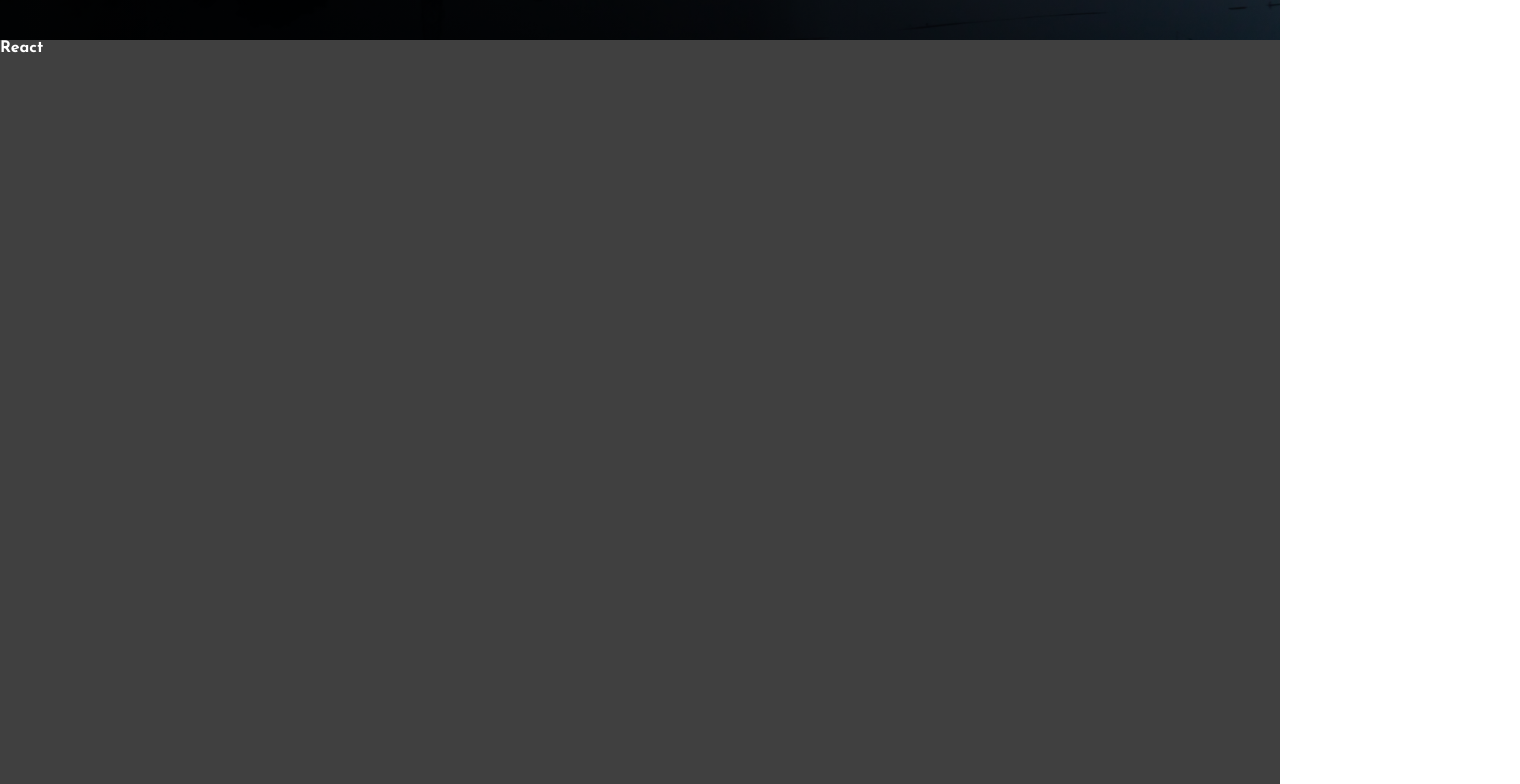
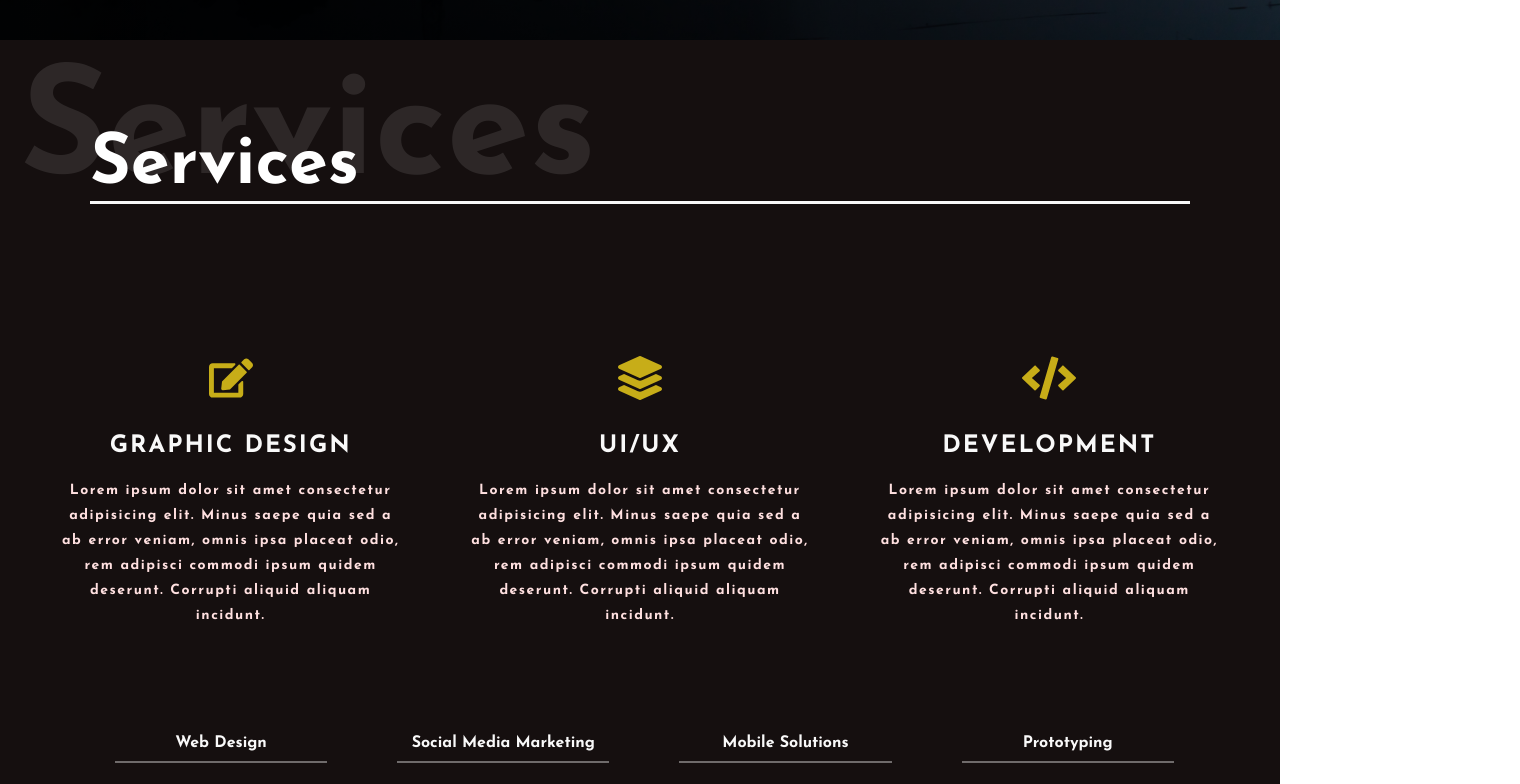
Before and after one commit to Nirushana/hypekodelabs-website, a React (Create React App) app: page / in a window 1280 px wide. Shown: the part 760-1544 px from the top of the page, 1520 px wide, since content can reach past the window. Built offline with nearby package versions, Linux system fonts and the light colour scheme.

Commit message:
ServiceSection

```diff
--- a/public/index.html
+++ b/public/index.html
@@ -24,7 +24,7 @@
       work correctly both with client-side routing and a non-root public URL.
       Learn how to configure a non-root public URL by running `npm run build`.
     -->
-    <title>React App</title>
+    <title>HypeKodeLabs</title>
     <link rel="preconnect" href="https://fonts.googleapis.com" />
     <link rel="preconnect" href="https://fonts.gstatic.com" crossorigin />
     <link
--- a/src/App.js
+++ b/src/App.js
@@ -2,7 +2,7 @@ import React from "react";
 import { BrowserRouter as Router } from 'react-router-dom';
 import Hero from './HeroSection'
 import { GlobalStyle } from "./GlobaleStyles";
-import Service from './ServiceSection';
+import Services from './ServiceSection';
 import About from './AboutSection';
 
 function App() {
@@ -10,7 +10,7 @@ function App() {
     <Router>
       <GlobalStyle />
       <Hero />
-      <Service />
+      <Services />
       <About />
     </Router>
   );
--- a/src/Navbar/NavbarElements.js
+++ b/src/Navbar/NavbarElements.js
@@ -3,7 +3,7 @@ import { FaBars } from "react-icons/fa";
 
 export const Wrapper = styled.div`
   display: flex;
-  padding: 10px 40px;
+  padding: 20px 40px;
   justify-content: space-between;
   width: 100%;
 `;
@@ -28,7 +28,6 @@ export const NavItem = styled.li`
     color: #f9f9f9;
     text-decoration: none;
     text-transform: uppercase;
-    font-family: "Audiowide", sans-serif;
     font-size: 16px;
   }
 
@@ -62,7 +61,6 @@ export const NavItem = styled.li`
 export const Logo = styled.div`
   color: #f9f9f9;
   padding: 16px 0 5px;
-  font-family: "Audiowide", sans-serif;
   font-size: 20px;
 `;
 
@@ -78,7 +76,4 @@ export const Bars = styled(FaBars)`
     margin-top: 10px;
     color: #f9f9f9;
   }
-
-
-
 `;
--- a/src/ServiceSection/ServiceStyle.js
+++ b/src/ServiceSection/ServiceStyle.js
@@ -1,8 +1,146 @@
 import styled from "styled-components";
 
-export const ServiceSection = styled.section`
+export const ServiceContainer = styled.div`
   width: 100%;
-  height: 100vh;
-  background: #404040;
-  color: white;
+  min-height: 100vh;
+  background: #150f0f;
+  color: #fff;
+  display: flex;
+  flex-direction: column;
 `;
+
+export const ServiceTop = styled.div`
+ position: relative;
+`
+
+export const ServiceHeader = styled.div`
+  padding: 90px;
+  .float_header {
+    font-size: 150px;
+    font-weight: bolder;
+    position: absolute;
+    opacity: 0.1;
+    top: 20px;
+    left: 20px;
+    width: 1500px;
+    z-index: 10;
+    overflow: hidden;
+    color: #f9f9f9;
+  }
+
+  h3 {
+    width: 100%;
+    font-size: 70px;
+    color: #fff;
+    border-bottom: 3px solid #f9f9f9;
+  }
+
+  @media (max-width: 450px) {
+    .float_header {
+      font-size: 150px;
+      font-weight: bolder;
+      position: absolute;
+      opacity: 0.1;
+      top: 0px;
+      left: 0px;
+      width: 350px;
+      z-index: 10;
+      overflow: hidden;
+      color: #f9f9f9;
+    }
+
+    h3 {
+      width: 100%;
+      font-size: 50px;
+      color: #fff;
+      border-bottom: 3px solid #f9f9f9;
+    }
+  }
+`;
+
+export const ServiceBottom = styled.div`
+ display: flex;
+ flex-direction: column;
+ justify-content: center;
+ align-items: center;
+`
+export const ServiceContent = styled.div`
+  text-align: center;
+  max-width: 1450px;
+  margin: auto;
+  padding: 20px;
+`;
+
+export const Service = styled.div`
+  display: inline-block;
+  width: calc(100% / 3);
+  margin: 2px -2px;
+  padding: 35px;
+  box-sizing: border-box;
+  cursor: pointer;
+  transition: all 0.3s ease-in-out;
+
+  &:hover {
+    background: #333;
+    transform: scale(1.1);
+    border-radius: 10px;
+  }
+
+  h2 {
+    color: #f9f9f9;
+    font-size: 24px;
+    text-transform: uppercase;
+    font-weight: bold;
+    margin-bottom: 20px;
+    letter-spacing: 2px;
+  }
+
+  p {
+    letter-spacing: 1.5px;
+    color: #ffe0e0;
+    font-size: 14px;
+    line-height: 25px;
+    font-weight: bold;
+  }
+
+  @media screen and (max-width: 800px) {
+    width: 90%;
+  }
+`;
+
+export const Row = styled.div`
+  text-align: center;
+  max-width: 1450px;
+  margin: auto;
+  padding: 40px;
+  color: #f9f9f9;
+
+`;
+
+export const SubService = styled.ul`
+  margin-top: 0;
+  margin-bottom: 1rem;
+  padding-left: 20px;
+`;
+
+export const Item = styled.li`
+  width: calc(23% - 50px);
+  margin: 20px 35px;
+  padding: 10px 0;
+  border-bottom: 2px solid rgba(245, 245, 245, 0.4);
+  float: left;
+  list-style: none;
+  transition: 1s;
+
+
+  &:hover{
+    transform: scale(1.1);
+    border-bottom: 2px solid #c7ad18;
+    color: #c7ad18;
+  }
+
+  @media screen and (max-width: 800px) {
+    width: 80%;
+    margin-left: 10px;
+    }
+`;
--- a/src/ServiceSection/index.js
+++ b/src/ServiceSection/index.js
@@ -1,8 +1,91 @@
 import React from "react";
-import { ServiceSection } from "./ServiceStyle";
+import {
+  ServiceContainer,
+  ServiceHeader,
+  ServiceTop,
+  ServiceBottom,
+  ServiceContent,
+  Service,
+  Row,
+  SubService,
+  Item
+} from "./ServiceStyle";
+import { FaLayerGroup, FaCode, FaEdit } from "react-icons/fa";
 
-function Service() {
-  return <ServiceSection>React</ServiceSection>;
+
+function Services() {
+  return (
+    <ServiceContainer>
+      <ServiceTop>
+        <ServiceHeader>
+          <h2 class="float_header">Services</h2>
+          <h3>Services</h3>
+        </ServiceHeader>
+      </ServiceTop>
+
+      <ServiceBottom>
+        <ServiceContent>
+          <Service>
+            <FaEdit
+              color="#c7ad18"
+              size="44px"
+              style={{ marginBottom: "30px" }}
+            />
+            <h2>Graphic Design</h2>
+            <p>
+              Lorem ipsum dolor sit amet consectetur adipisicing elit. Minus
+              saepe quia sed a ab error veniam, omnis ipsa placeat odio, rem
+              adipisci commodi ipsum quidem deserunt. Corrupti aliquid aliquam
+              incidunt.
+            </p>
+          </Service>
+
+          <Service>
+            <FaLayerGroup
+              color="#c7ad18"
+              size="44px"
+              style={{ marginBottom: "30px" }}
+            />
+            <h2>UI/UX</h2>
+            <p>
+              Lorem ipsum dolor sit amet consectetur adipisicing elit. Minus
+              saepe quia sed a ab error veniam, omnis ipsa placeat odio, rem
+              adipisci commodi ipsum quidem deserunt. Corrupti aliquid aliquam
+              incidunt.
+            </p>
+          </Service>
+
+          <Service>
+            <FaCode
+              color="#c7ad18"
+              size="54px"
+              style={{ marginBottom: "25px" }}
+            />
+            <h2>Development</h2>
+            <p>
+              Lorem ipsum dolor sit amet consectetur adipisicing elit. Minus
+              saepe quia sed a ab error veniam, omnis ipsa placeat odio, rem
+              adipisci commodi ipsum quidem deserunt. Corrupti aliquid aliquam
+              incidunt.
+            </p>
+          </Service>
+          <Row>
+            <SubService>
+              <Item>Web Design</Item>
+
+              <Item>Social Media Marketing</Item>
+
+              <Item>Mobile Solutions</Item>
+
+              <Item>Prototyping</Item>
+
+              {/* <Item>SEO</Item> */}
+            </SubService>
+          </Row>
+        </ServiceContent>
+      </ServiceBottom>
+    </ServiceContainer>
+  );
 }
 
-export default Service;
+export default Services;
```
